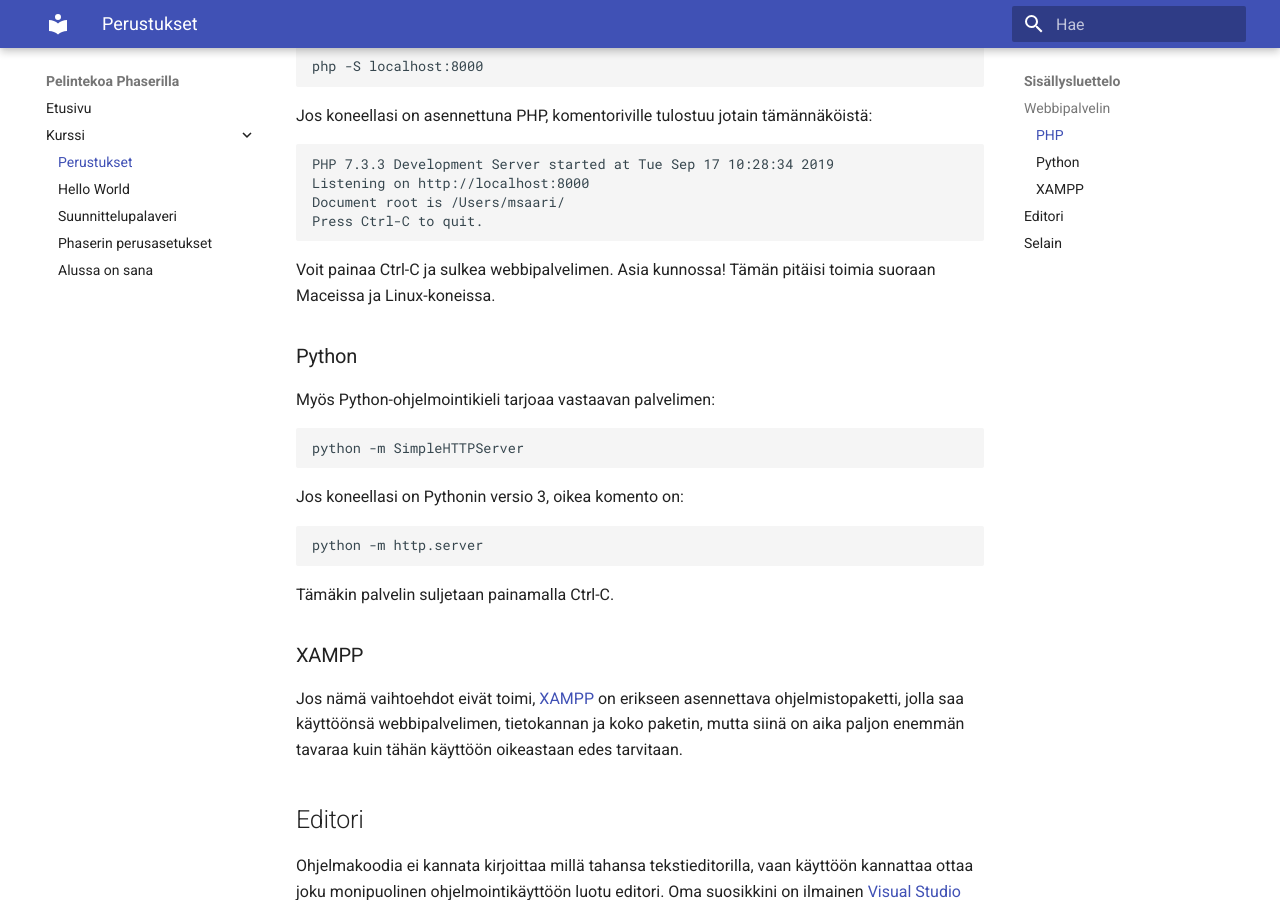
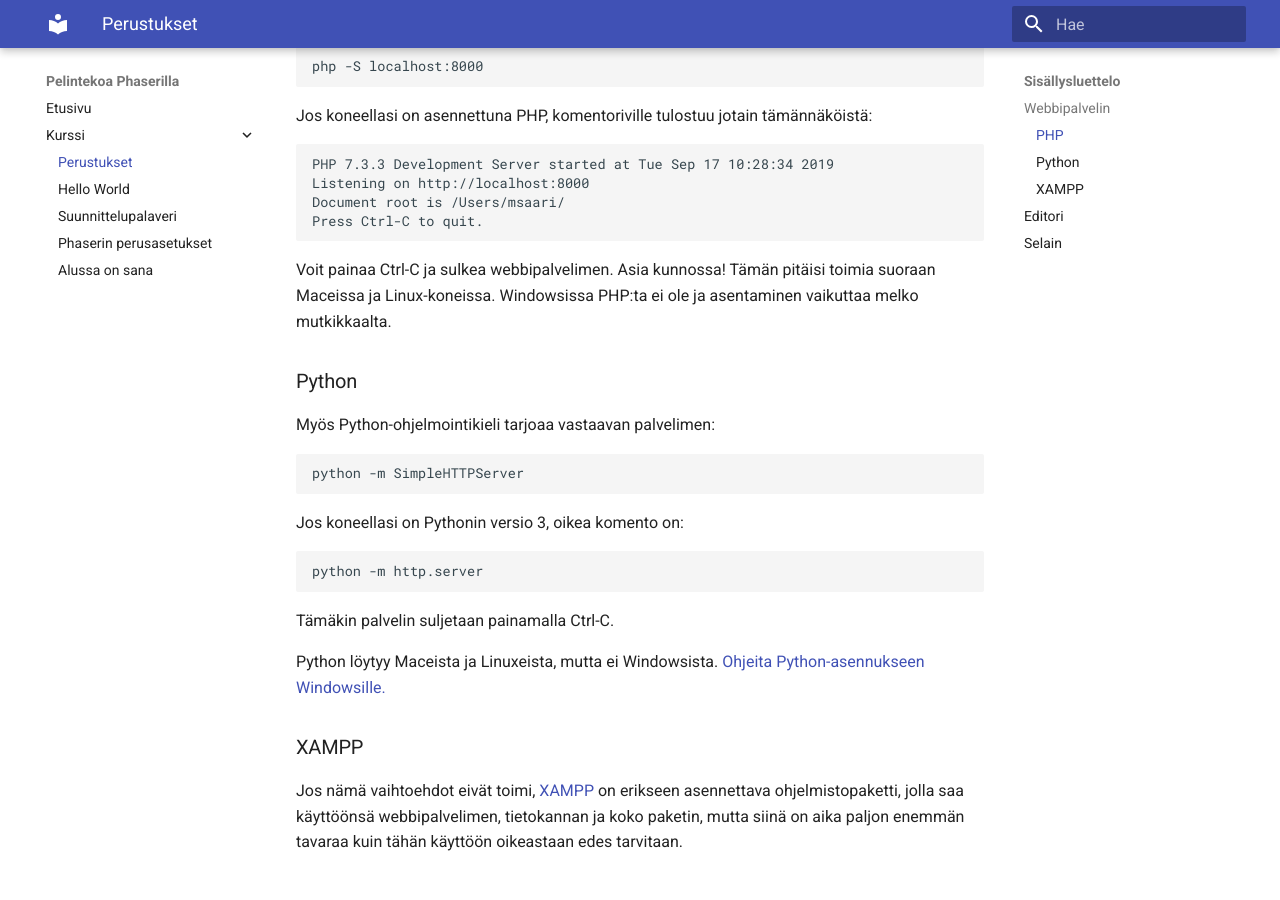
Before and after one commit to msaari/phaser-kurssi, an MkDocs documentation site: the page built from docs/kurssi/perustukset.md, in a window 1280 px wide and 900 px high, scrolled down 641 px. Built offline with MkDocs 1.6.1 and Material for MkDocs 9.7.7, drawn with Linux system fonts in a browser that asks for light colours.

Commit message:
Asennusohjeita Windowsille.

````diff
--- a/docs/kurssi/perustukset.md
+++ b/docs/kurssi/perustukset.md
@@ -26,7 +26,7 @@ Document root is /Users/msaari/
 Press Ctrl-C to quit.
 ```
 
-Voit painaa Ctrl-C ja sulkea webbipalvelimen. Asia kunnossa! Tämän pitäisi toimia suoraan Maceissa ja Linux-koneissa.
+Voit painaa Ctrl-C ja sulkea webbipalvelimen. Asia kunnossa! Tämän pitäisi toimia suoraan Maceissa ja Linux-koneissa. Windowsissa PHP:ta ei ole ja asentaminen vaikuttaa melko mutkikkaalta.
 
 ### Python
 
@@ -39,6 +39,8 @@ Jos koneellasi on Pythonin versio 3, oikea komento on:
 	python -m http.server
 
 Tämäkin palvelin suljetaan painamalla Ctrl-C.
+
+Python löytyy Maceista ja Linuxeista, mutta ei Windowsista. [Ohjeita Python-asennukseen Windowsille.](https://docs.python.org/3/using/windows.html)
 
 ### XAMPP
 
````
